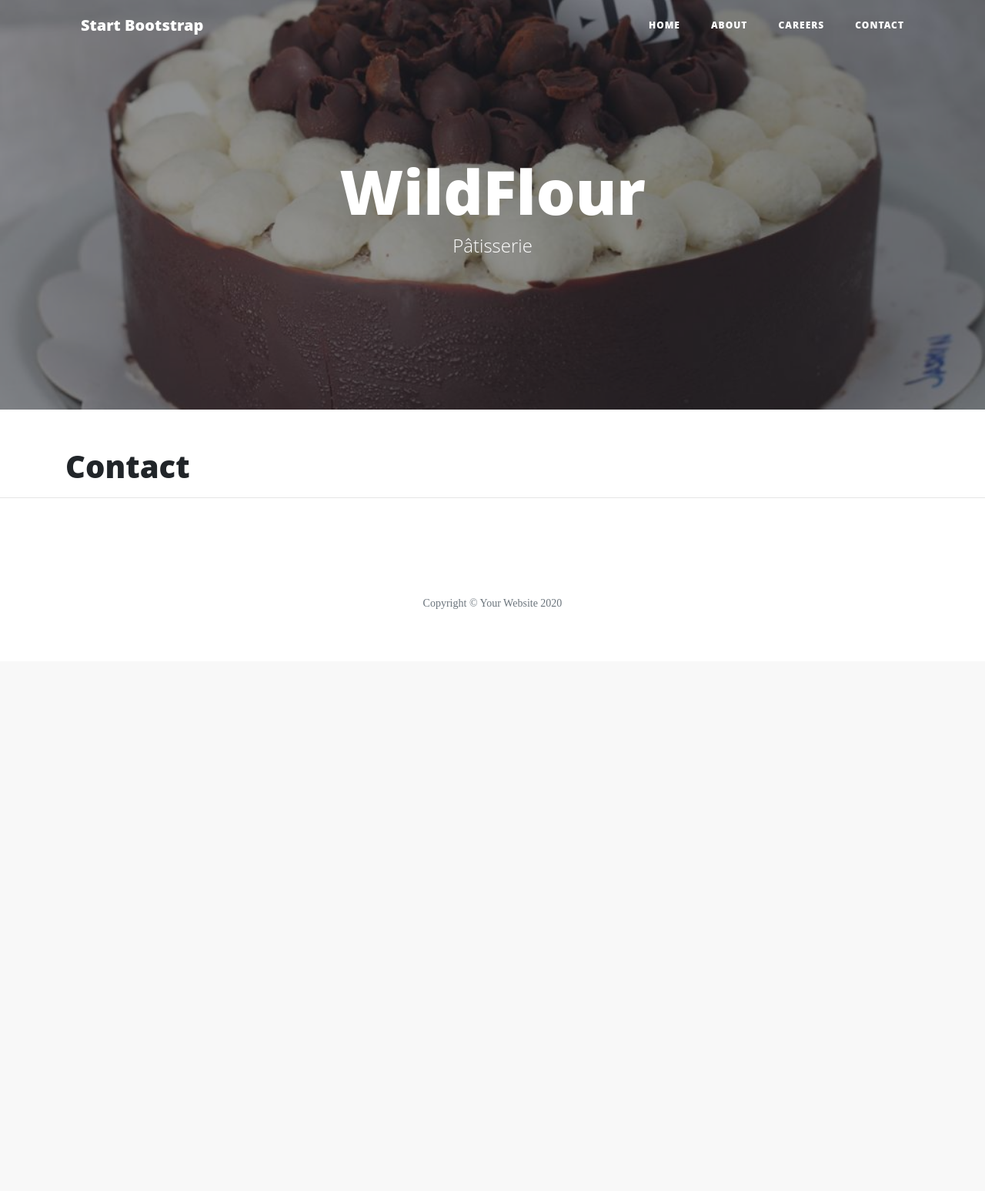
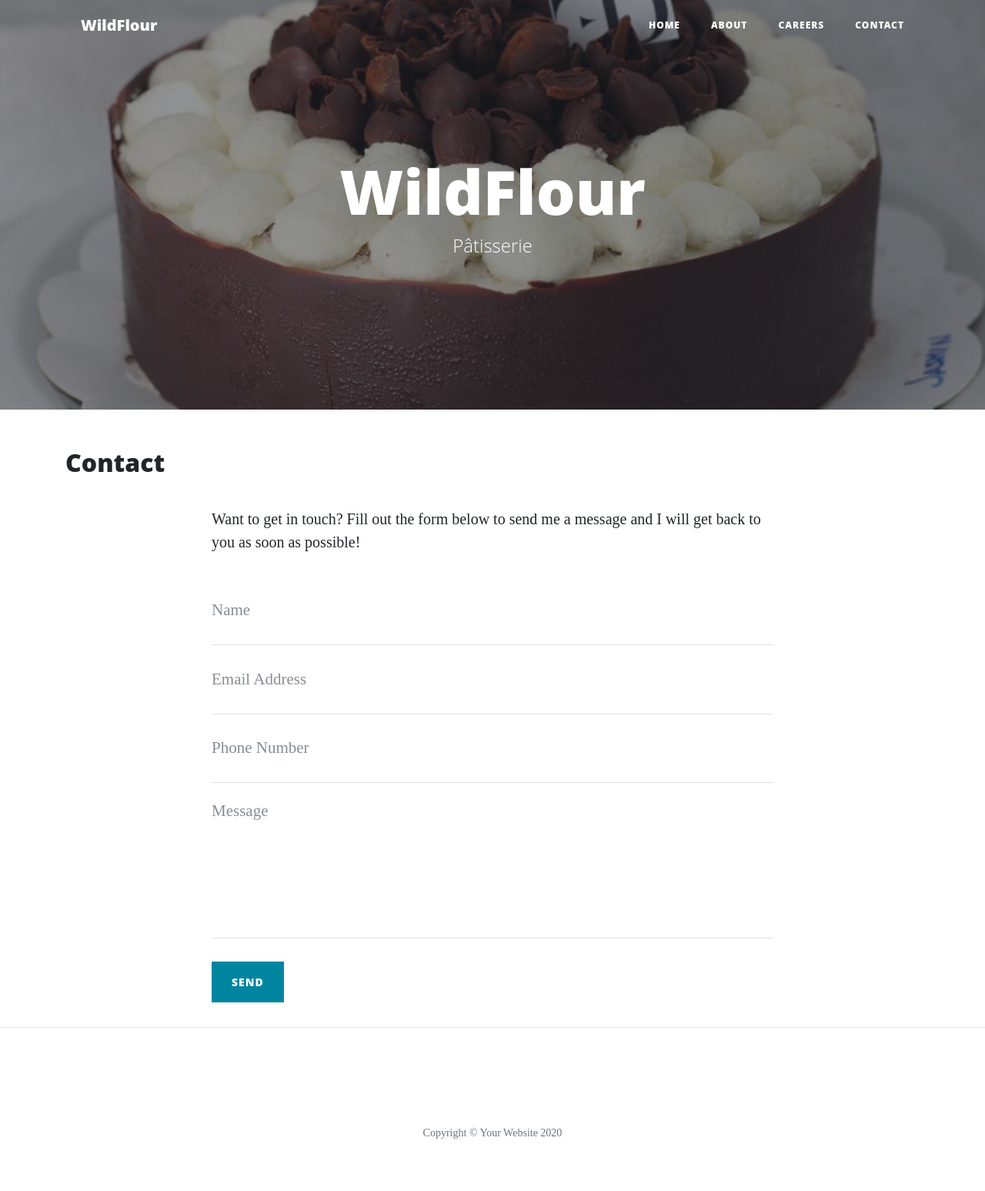
Before and after one commit to dimicoding/Flaskproject, a Flask app: page /contact in a window 1280 px wide. Shown: the whole page at 77% size. Before the commit the page ends 791 px from the top, so only its background shows below. Run offline with Flask 2, Linux system fonts and the light colour scheme; some libraries are stand-ins or nearby versions.

Commit message:
Playing with routing forms in flask for contact.html

```diff
--- a/run.py
+++ b/run.py
@@ -1,9 +1,12 @@
 import os
 import json
-from flask import Flask, render_template
+from flask import Flask, render_template, request, flash
+if os.path.exists("env.py"):
+    import env
 
 
 app = Flask(__name__)
+app.secret_key = os.environ.get("SECRET_KEY")
 
 
 @app.route("/")
@@ -19,13 +22,30 @@ def about():
     return render_template("about.html", page_title="About", company=data)
 
 
-@app.route("/contact")
+@app.route("/about/<details_name>")
+def about_member(details_name):
+    details = {}
+    with open("data/company.json", "r") as json_data:
+        data = json.load(json_data)
+        for obj in data:
+            if obj["url"] == details_name:
+                details = obj
+        return render_template("details.html", details=details)
+
+
+@app.route("/contact", methods=["GET", "POST"])
 def contact():
+    if request.method == "POST":
+        flash("Thanks {}, we have recieved your message!".format(
+            request.form["name"]))
     return render_template("contact.html", page_title="Contact")
+
 
 
 @app.route("/careers")
 def careers():
+    if request.method == "POST":
+        print(request.form)
     return render_template("careers.html", page_title="Careers")
 
 
--- a/templates/about.html
+++ b/templates/about.html
@@ -6,7 +6,7 @@
     {% if loop.index % 2 != 0 %}
 
             <div class="col-md-7">
-                <h3>{{ details.name }}</h3>
+                <h3> <a href="/about/{{ details.url}}">{{ details.name }}</a></h3>
                 <p>{{ details.description }}</p>
             </div>
             <div class="col-md-5">
@@ -19,7 +19,7 @@
                 <img src="{{ details.image_source }}" alt="" class="featurette-image image-responsive">
             </div>
             <div class="col-md-7">
-                <h3>{{ details.name }}</h3>
+                <h3> <a href="/about/{{ details.url}}">{{ details.name }}</a></h3>
                 <p>{{ details.description }}</p>
             </div>
             <hr class="featurette-divider">
--- a/templates/base.html
+++ b/templates/base.html
@@ -18,7 +18,7 @@
     <!-- Navigation -->
     <nav class="navbar navbar-expand-lg navbar-light fixed-top" id="mainNav">
         <div class="container">
-            <a class="navbar-brand" href="{{ url_for('index') }}">Start Bootstrap</a>
+            <a class="navbar-brand" href="{{ url_for('index') }}">WildFlour</a>
             <button class="navbar-toggler navbar-toggler-right" type="button" data-toggle="collapse"
                 data-target="#navbarResponsive" aria-controls="navbarResponsive" aria-expanded="false"
                 aria-label="Toggle navigation">
--- a/templates/contact.html
+++ b/templates/contact.html
@@ -1,4 +1,65 @@
 {% extends "base.html" %}
 {% block content %}
-    <h1>{{ page_title }}</h1>
+<h2>{{ page_title }}</h2>
+
+<div class="row">
+    <div class="col-lg-8 col-md-10 mx-auto">
+
+        {% with messages = get_flashed_messages() %}
+            {% if messages %}
+                <ul class="flashes">
+                    {% for message in messages %}
+                        <li>{{ message }}</li>
+                    {% endfor %}
+
+                </ul>
+            {% endif %}
+        {% endwith %}
+
+
+        <p>Want to get in touch? Fill out the form below to send me a message and I will get back to you as soon as
+            possible!</p>
+        <form method="POST" name="sentMessage" id="contactForm" novalidate>
+            <div class="control-group">
+                <div class="form-group floating-label-form-group controls">
+                    <label>Name</label>
+                    <input type="text" class="form-control" placeholder="Name" id="name" name="name" required
+                        data-validation-required-message="Please enter your name.">
+                    <p class="help-block text-danger"></p>
+                </div>
+            </div>
+            <div class="control-group">
+                <div class="form-group floating-label-form-group controls">
+                    <label>Email Address</label>
+                    <input type="email" class="form-control" placeholder="Email Address" id="email" name="email"
+                        required data-validation-required-message="Please enter your email address.">
+                    <p class="help-block text-danger"></p>
+                </div>
+            </div>
+            <div class="control-group">
+                <div class="form-group col-xs-12 floating-label-form-group controls">
+                    <label>Phone Number</label>
+                    <input type="tel" class="form-control" placeholder="Phone Number" id="phone" name="phone" required
+                        data-validation-required-message="Please enter your phone number.">
+                    <p class="help-block text-danger"></p>
+                </div>
+            </div>
+            <div class="control-group">
+                <div class="form-group floating-label-form-group controls">
+                    <label>Message</label>
+                    <textarea rows="5" class="form-control" placeholder="Message" id="message" name="message" required
+                        data-validation-required-message="Please enter a message."></textarea>
+                    <p class="help-block text-danger"></p>
+                </div>
+            </div>
+            <br>
+            <div id="success"></div>
+            <div class="form-group">
+                <button type="submit" class="btn btn-primary" id="sendMessageButton">Send</button>
+            </div>
+        </form>
+    </div>
+</div>
+
+
 {% endblock %}
```
Also changed, not shown: data/company.json (+26 -13 lines), templates/details.html (added, +14 -0 lines).
